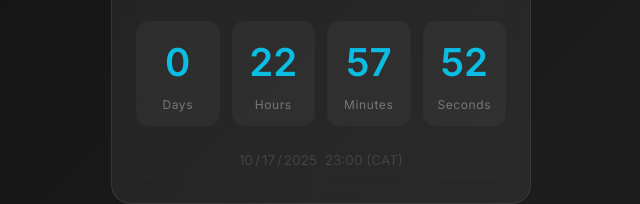
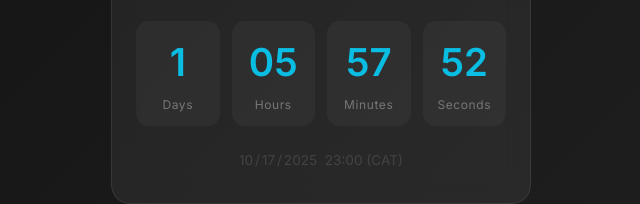
Before and after one commit to brandon-treu/html-countdown, a plain HTML site: page index.html in a window 1280 px wide. Shown: the part 364-568 px from the top of the page, 319-959 px from the left. Drawn offline with Linux system fonts and the light colour scheme.

Commit message:
Update index.html

```diff
--- a/index.html
+++ b/index.html
@@ -32,7 +32,7 @@
 <script>
     // ---------- CONFIG ----------
     // Target date: 17 Oct 2025, 23:00 CAT (UTC+2)
-    const target = new Date('2025-10-17T23:00:00+02:00').getTime();
+    const target = new Date('2025-10-17T23:00:00-05:00').getTime();
 
     // ---------- COUNTDOWN LOGIC ----------
     const daysEl   = document.getElementById('days');
```
